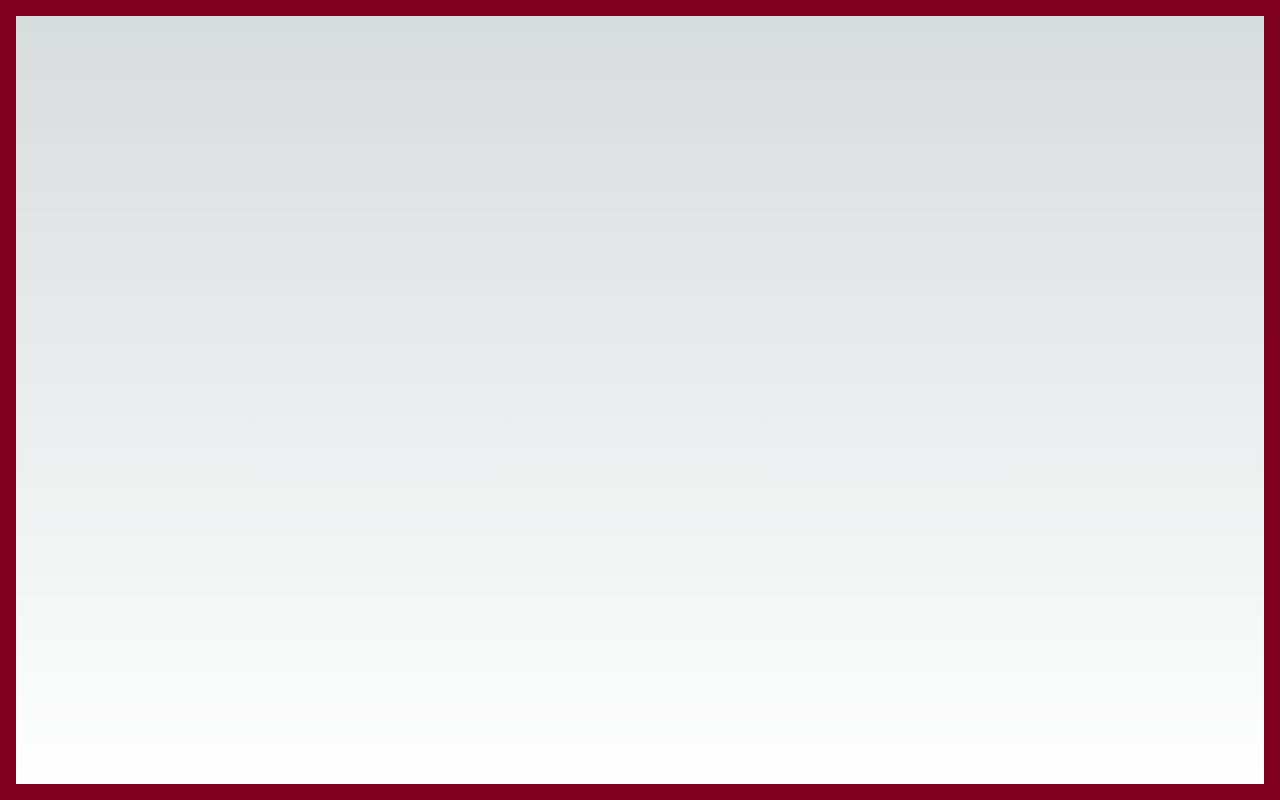
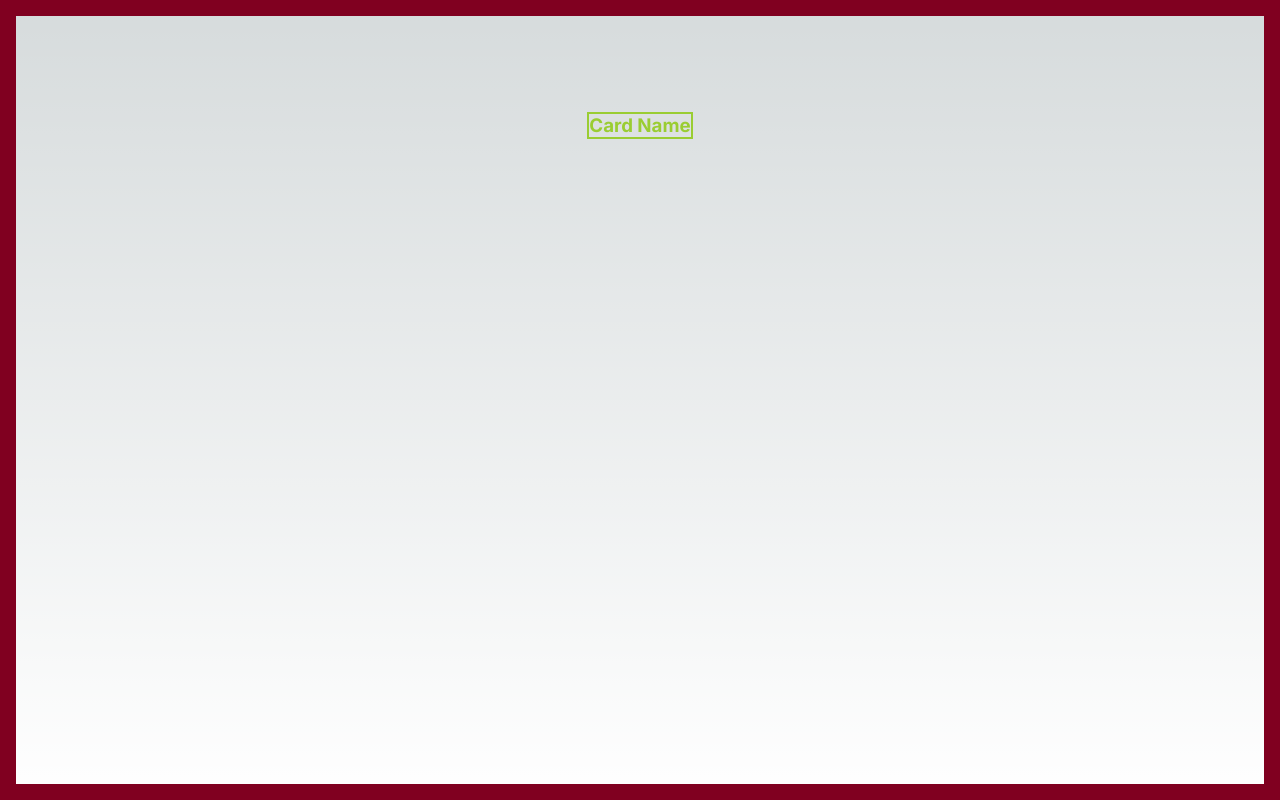
Before and after one commit to Job85/inventory-client, a Next.js app: page / in a window 1280 px wide. Built offline with nearby package versions, Linux system fonts and the light colour scheme.

Commit message:
created component and styled container {border: .15rem solid yellowgreen}; h3 {color: yellowgreen}

```diff
--- /dev/null
+++ b/src/app/components/card/Card.jsx
@@ -0,0 +1,10 @@
+import styles from './styles.module.css'
+
+export default function Card() {
+
+    return (
+        <div className={styles.container}>
+            <h3 className={styles.h3}>Card Name</h3>
+        </div>
+    )
+}
--- /dev/null
+++ b/src/app/components/card/styles.module.css
@@ -0,0 +1,7 @@
+.container {
+    border: 0.15rem solid yellowgreen;
+}
+
+.h3 {
+    color: yellowgreen;
+}
--- a/src/app/page.js
+++ b/src/app/page.js
@@ -1,9 +1,11 @@
 import Image from "next/image";
 import styles from "./page.module.css";
+import Card from "./components/card/Card";
 
 export default function Home() {
   return (
     <main className={styles.main}>
+      <Card />
     </main>
   );
 }
```
